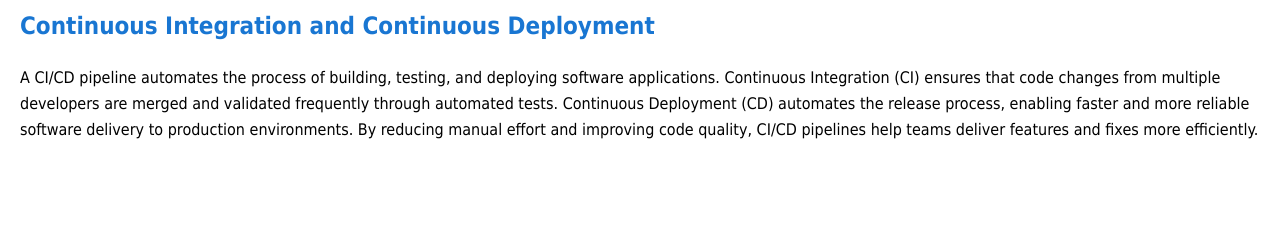
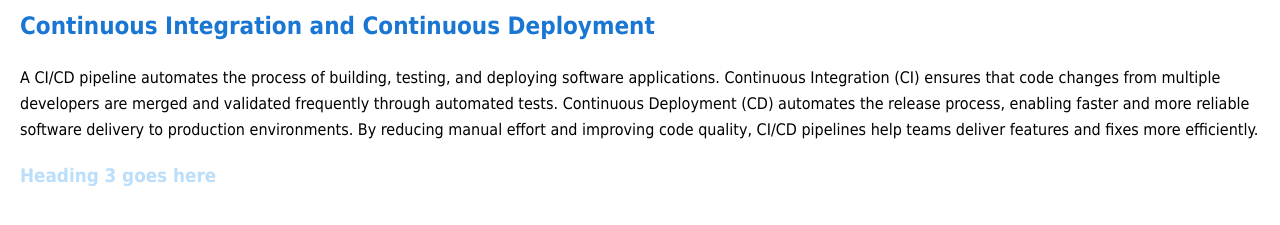
Before and after one commit to vinothmail/pipeline-cicd, a plain HTML site: page index.html in a window 1280 px wide. Shown: the part 87-312 px from the top of the page. Drawn offline with Linux system fonts and the light colour scheme.

Commit message:
Add h3 styling to index.html
Added a new h3 style for improved heading appearance.

```diff
--- a/index.html
+++ b/index.html
@@ -19,6 +19,9 @@
         h2 {
             color: #1976D2; /* Medium Blue */
         }
+        h3 {
+            color: #BBDEFB; /* Pale Blue */
+        }
     </style>
 </head>
 <body>
@@ -33,6 +36,6 @@
         Continuous Deployment (CD) automates the release process, enabling faster and more reliable software delivery to production environments.
         By reducing manual effort and improving code quality, CI/CD pipelines help teams deliver features and fixes more efficiently.
     </p>
-
+<h3>Heading 3 goes here</h3>
 </body>
 </html>
```
